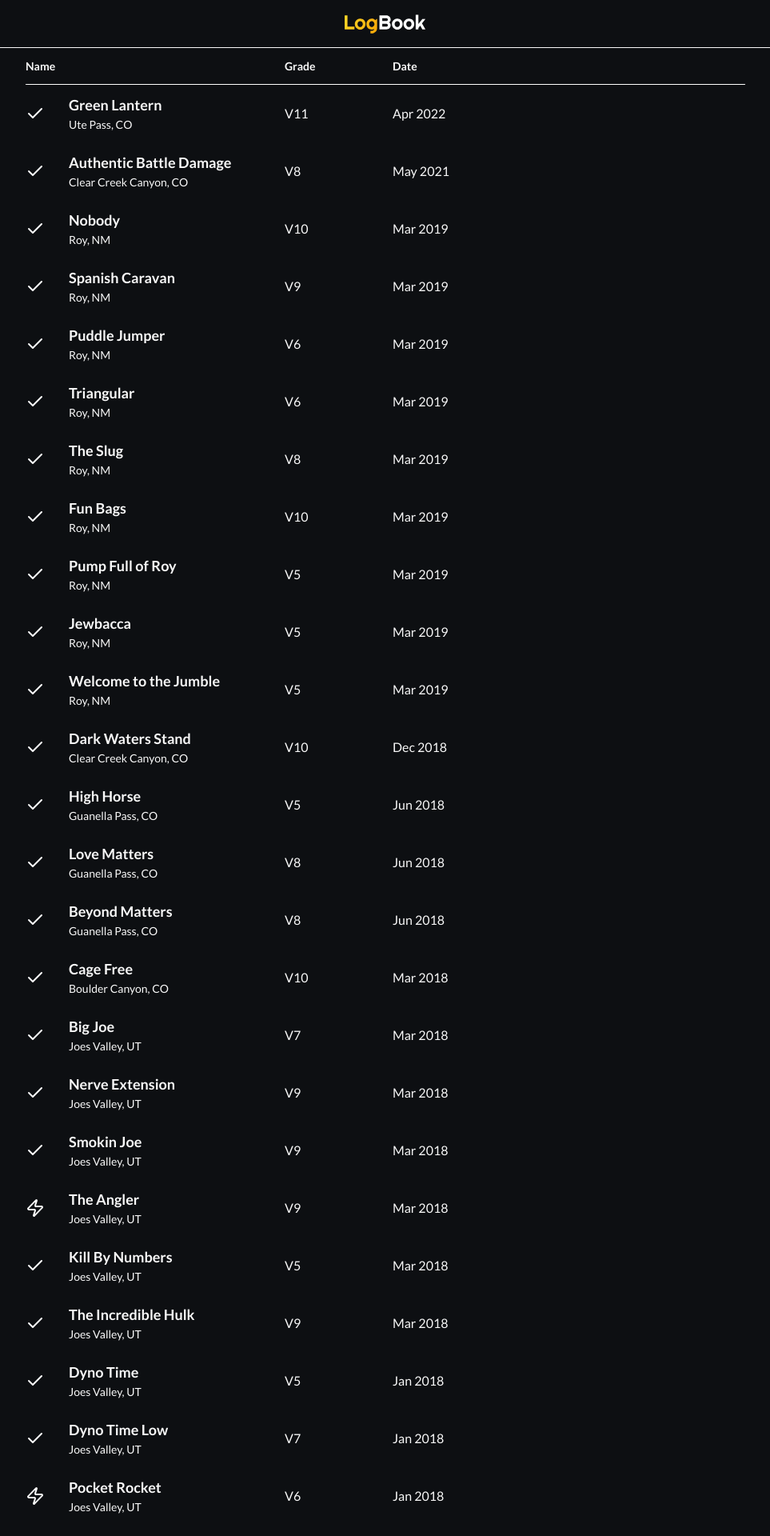
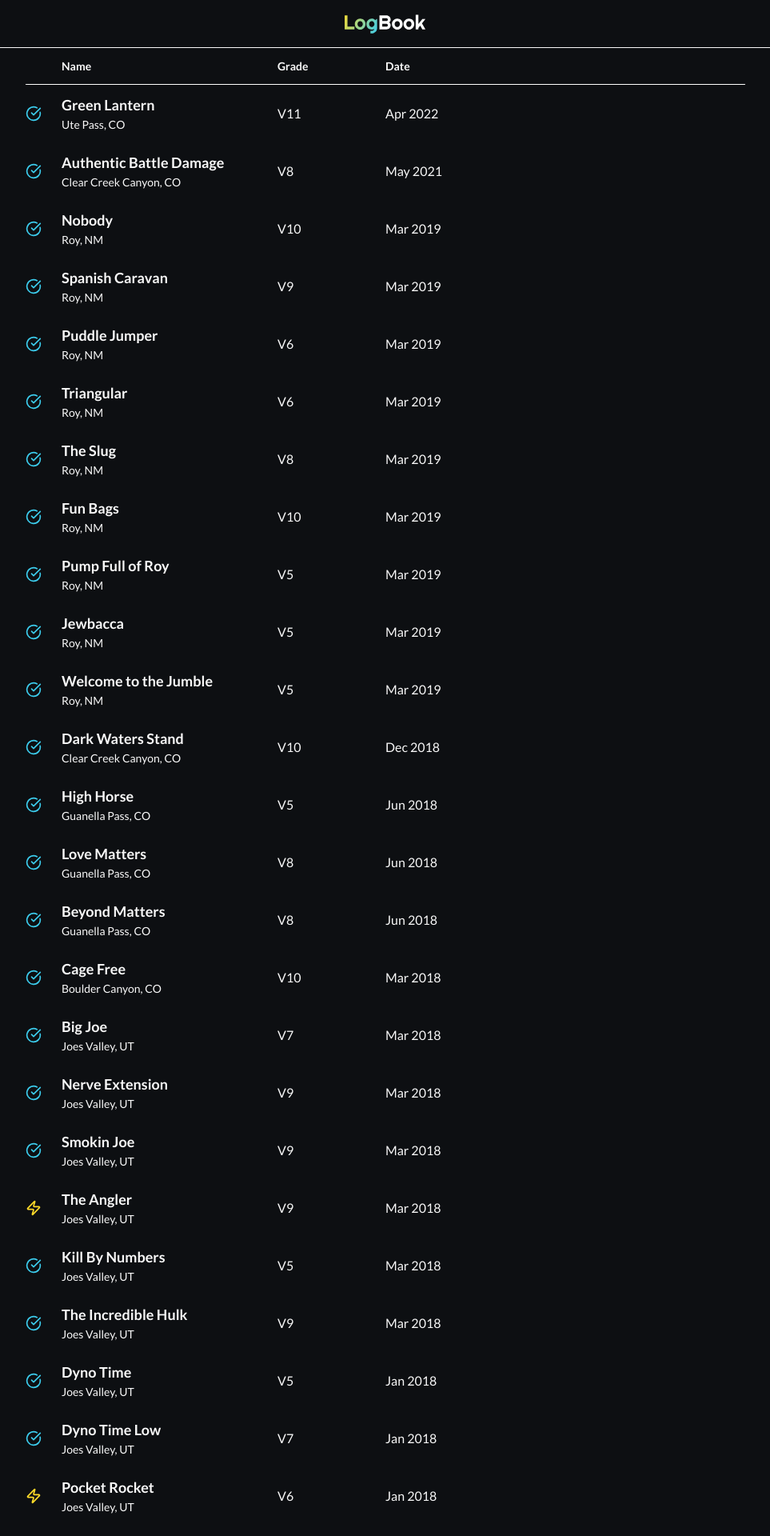
Before and after one commit to trentgillis/logbook, a React (Vite) app: page / in a window 1280 px wide. Shown: the top 1920 px of the page at 80% size, without its empty margins (158-1121 px from the left). Built offline with nearby package versions, Linux system fonts and the light colour scheme.

Commit message:
finish implementation of send type badge

```diff
--- a/src/components/Nav/Nav.tsx
+++ b/src/components/Nav/Nav.tsx
@@ -22,7 +22,7 @@ function Nav() {
             gradientUnits="userSpaceOnUse"
           >
             <stop stopColor="#FFDD2A" />
-            <stop offset="1" stopColor="#F8A606" />
+            <stop offset="1" stopColor="#3CCCEC" />
           </linearGradient>
         </defs>
       </svg>
--- a/src/components/SendTable/SendTableHeader.module.css
+++ b/src/components/SendTable/SendTableHeader.module.css
@@ -9,7 +9,7 @@
 }
 
 .header > tr > th:nth-child(1) {
-  width: 6%;
+  width: 5%;
 }
 
 .header > tr > th:nth-child(2) {
--- a/src/components/SendTable/SendTableHeader.tsx
+++ b/src/components/SendTable/SendTableHeader.tsx
@@ -4,8 +4,8 @@ function SendTableHeader() {
   return (
     <thead className={styles.header}>
       <tr>
+        <th scope="col"></th>
         <th scope="col">Name</th>
-        <th scope="col"></th>
         <th scope="col">Grade</th>
         <th scope="col">Date</th>
       </tr>
--- a/src/components/SendTable/SendTypeBadge.module.css
+++ b/src/components/SendTable/SendTypeBadge.module.css
@@ -0,0 +1,15 @@
+.wrapper {
+  display: flex;
+  align-items: center;
+  justify-content: center;
+  width: 20px;
+  height: 20px;
+}
+
+.flashIcon {
+  stroke: var(--color-primary);
+}
+
+.redpointIcon {
+  stroke: var(--color-secondary);
+}
--- a/src/components/SendTable/SendTypeBadge.tsx
+++ b/src/components/SendTable/SendTypeBadge.tsx
@@ -1,11 +1,21 @@
-import { Check, Zap } from 'lucide-react';
+import styles from './SendTypeBadge.module.css';
+
+import { Check, CircleCheckBig, Dot, ThumbsUp, Zap } from 'lucide-react';
 
 type SendTypeBadgeProps = {
   flash?: boolean;
 };
 
 function SendTypeBadge({ flash }: SendTypeBadgeProps) {
-  return <div>{flash ? <Zap /> : <Check />}</div>;
+  return (
+    <div className={styles.wrapper}>
+      {flash ? (
+        <Zap className={styles.flashIcon} strokeWidth={2} />
+      ) : (
+        <CircleCheckBig className={styles.redpointIcon} strokeWidth={2} />
+      )}
+    </div>
+  );
 }
 
 export default SendTypeBadge;
--- a/src/styles/global.css
+++ b/src/styles/global.css
@@ -1,5 +1,7 @@
 :root {
-  --background-color: hsl(210deg 15% 6% / 1);
+  --color-background: hsl(210deg 15% 6% / 1);
+  --color-primary: hsl(50deg 100% 58% / 1);
+  --color-secondary: hsl(191deg 82% 58% / 1);
 }
 
 * {
@@ -8,5 +10,5 @@
 }
 
 body {
-  background-color: var(--background-color);
+  background-color: var(--color-background);
 }
```
